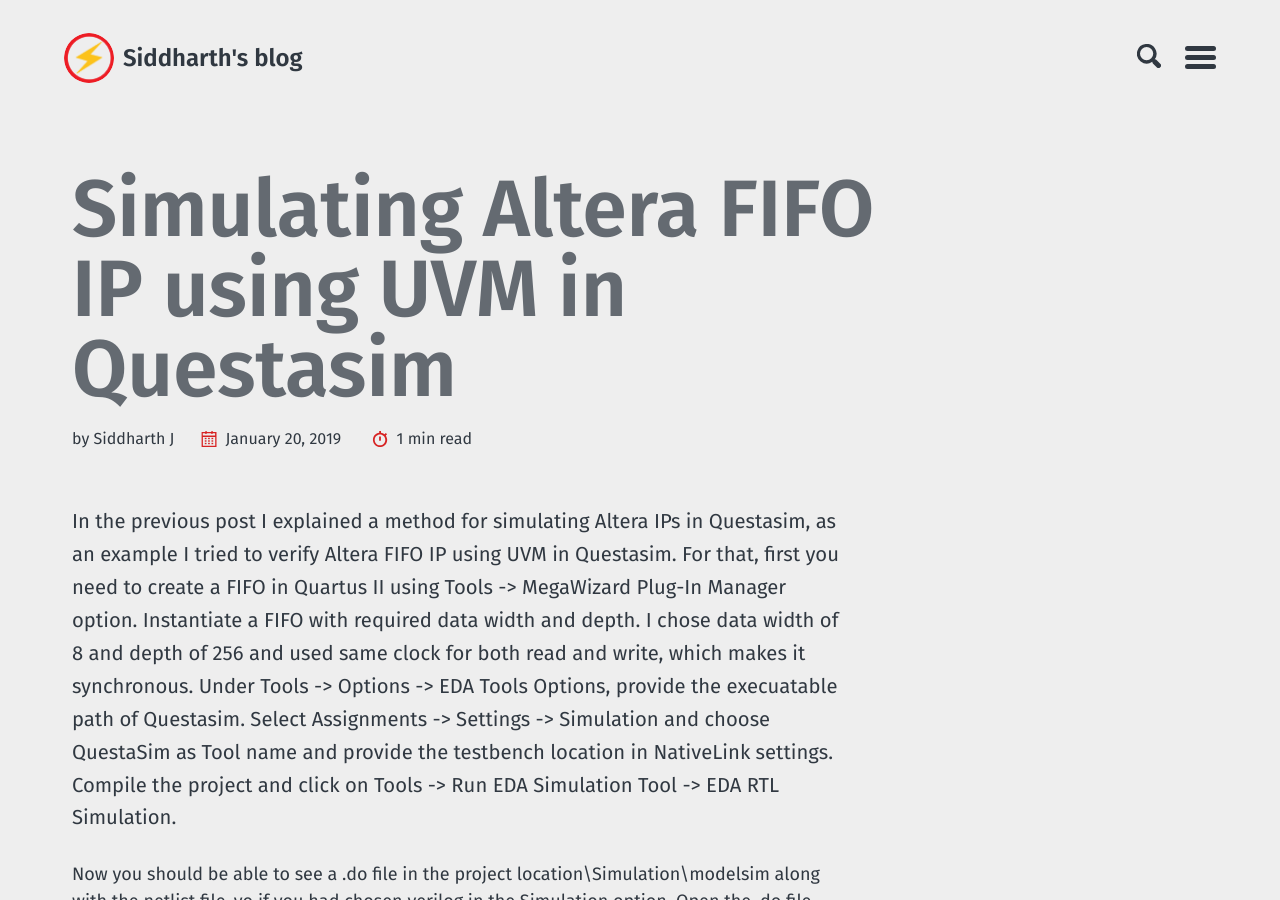
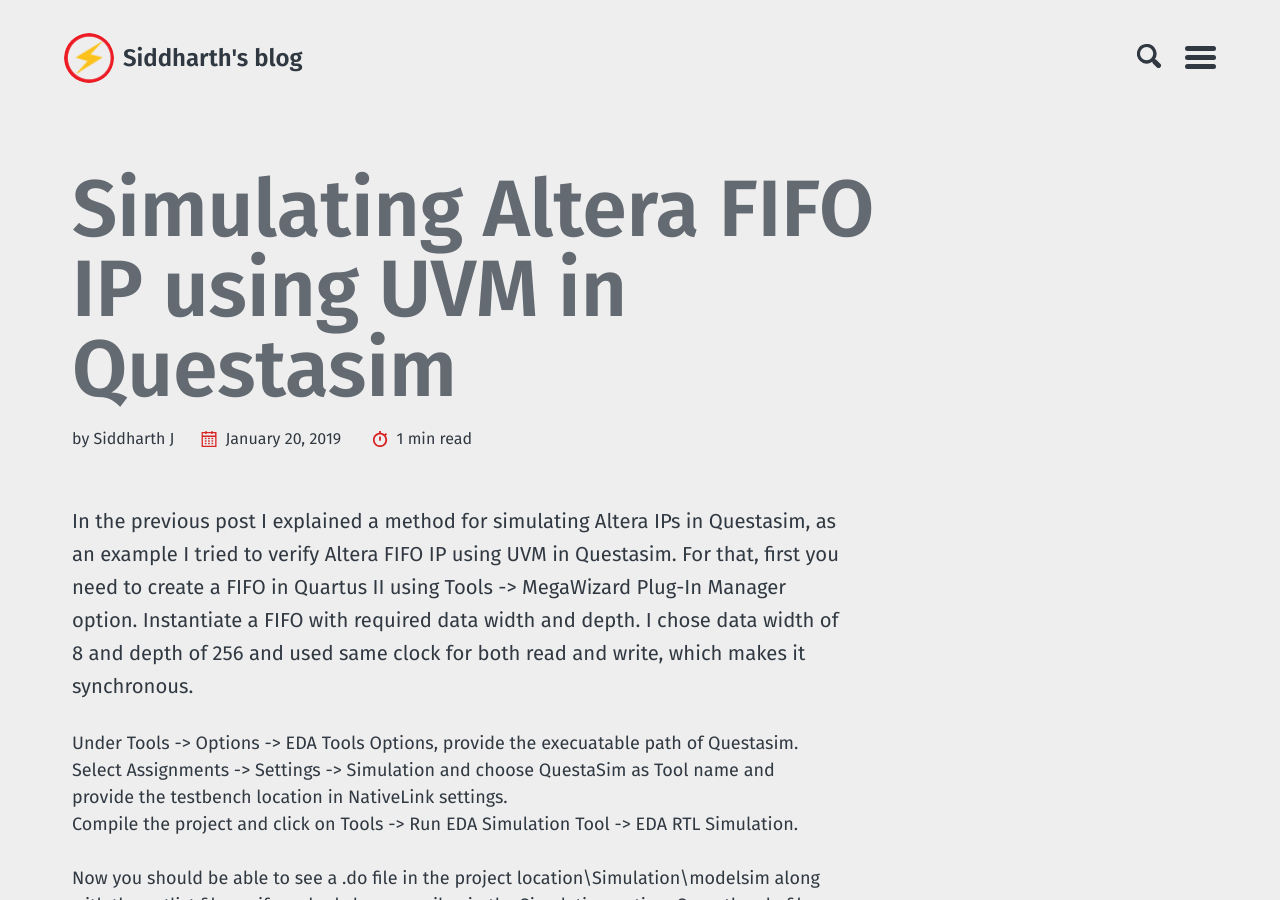
Before and after one commit to siddharth-pro/gitSiddharth.github.io, a Jekyll site: the page built from _posts/2019-01-20-simulating-altera-fifo-ip-using-uvm-in-questasim.markdown, in a window 1280 px wide and 900 px high. Built offline with Jekyll 4.4.1, drawn with Linux system fonts in a browser that asks for light colours.

Commit message:
Update 2019-01-20-simulating-altera-fifo-ip-using-uvm-in-questasim.markdown

```diff
--- a/_posts/2019-01-20-simulating-altera-fifo-ip-using-uvm-in-questasim.markdown
+++ b/_posts/2019-01-20-simulating-altera-fifo-ip-using-uvm-in-questasim.markdown
@@ -5,9 +5,10 @@
 ---
 
 
+In the previous post I explained a method for simulating Altera IPs in Questasim, as an example I tried to verify Altera FIFO IP using UVM in Questasim.
+For that, first you need to create a FIFO in Quartus II using Tools -> MegaWizard Plug-In Manager option. Instantiate a FIFO with required data width and depth. I chose data width of 8 and depth of 256 and used same clock for both read and write, which makes it synchronous.
 
-In the previous post I explained a method for simulating Altera IPs in Questasim, as an example I tried to verify Altera FIFO IP using UVM in Questasim.
-For that, first you need to create a FIFO in Quartus II using Tools -> MegaWizard Plug-In Manager option. Instantiate a FIFO with required data width and depth. I chose data width of 8 and depth of 256 and used same clock for both read and write, which makes it synchronous. Under Tools -> Options -> EDA Tools Options, provide the execuatable path of Questasim.
+Under Tools -> Options -> EDA Tools Options, provide the execuatable path of Questasim.
 Select Assignments -> Settings -> Simulation and choose QuestaSim as Tool name and provide the testbench location in NativeLink settings.
 Compile the project and click on Tools -> Run EDA Simulation Tool -> EDA RTL Simulation.
 
```
